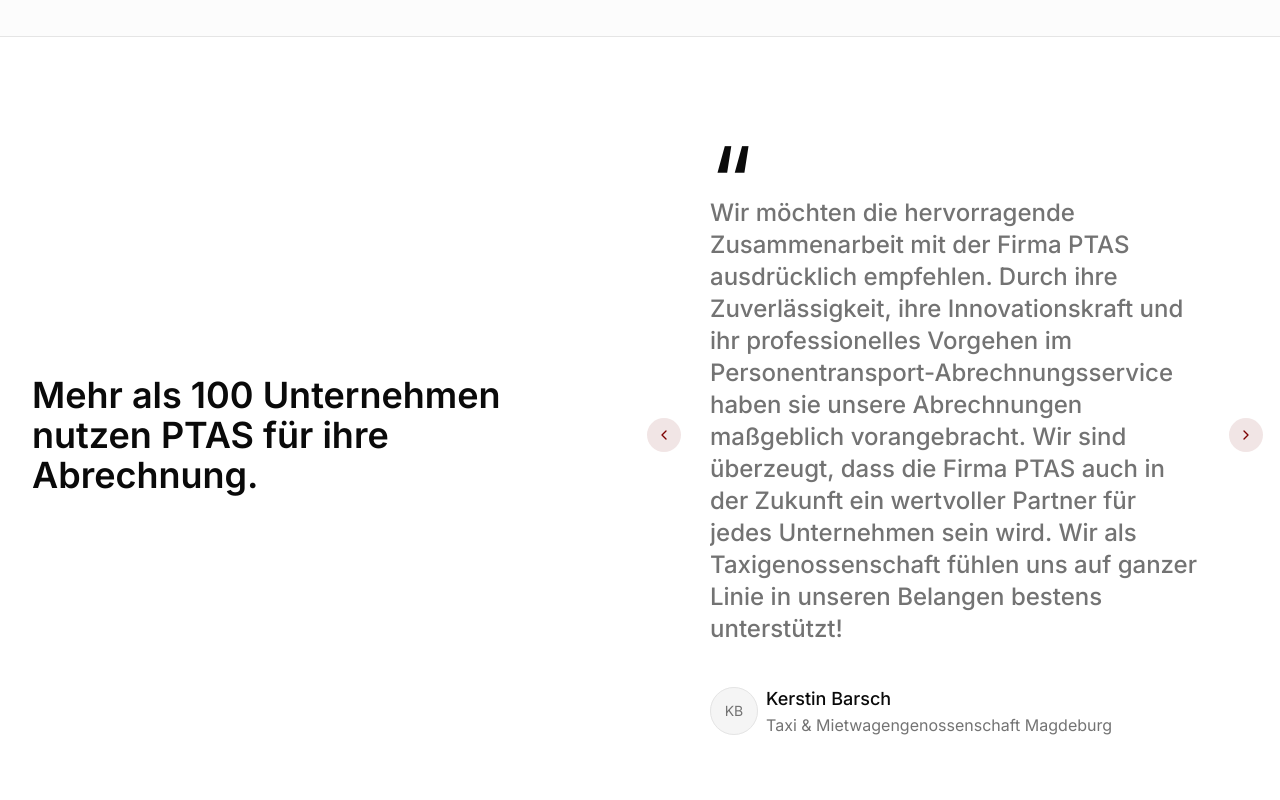
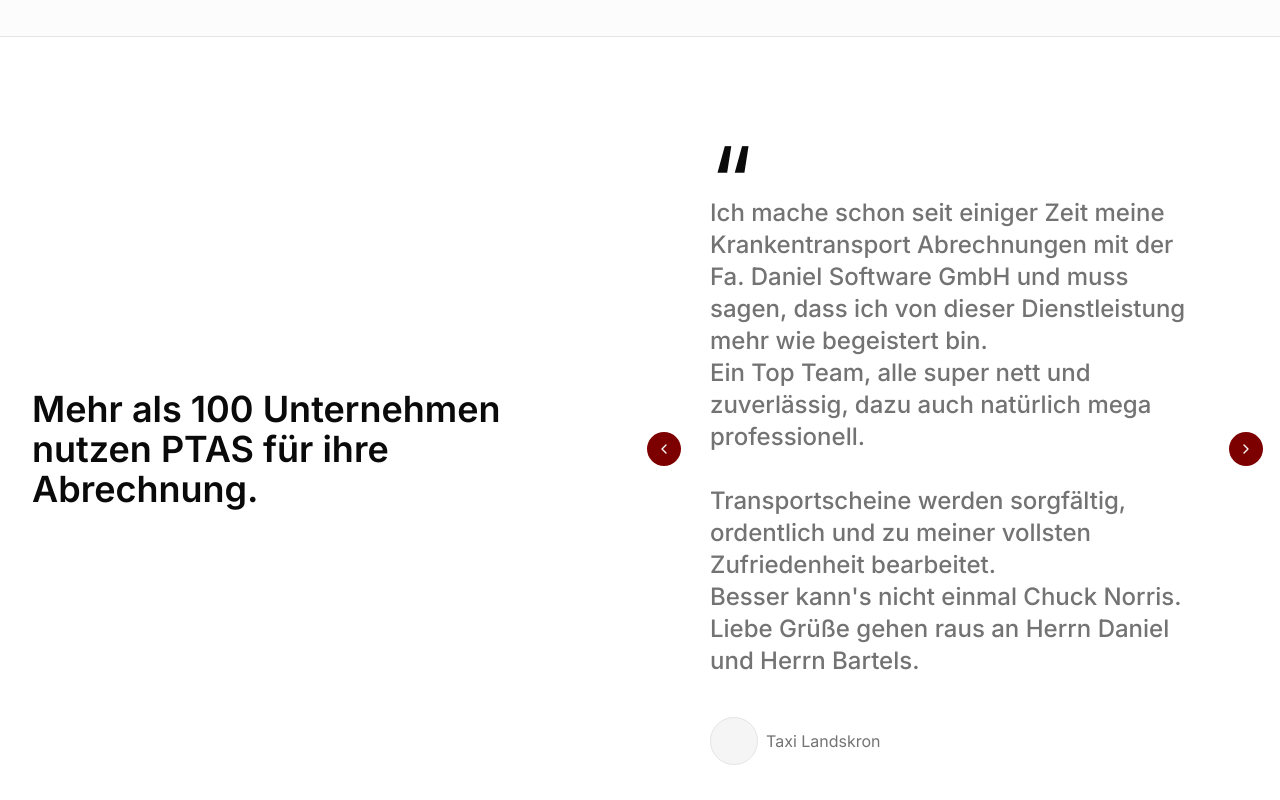
Before and after one commit to Yeah-Jack/ptas, a Next.js app: page / in a window 1280 px wide. Shown: the part 2180-2980 px from the top of the page. Built offline with nearby package versions, Linux system fonts and the light colour scheme.

Commit message:
Add more testimonials

```diff
--- a/components/testimonial.tsx
+++ b/components/testimonial.tsx
@@ -25,13 +25,55 @@
 		content:
 			"Wir möchten die hervorragende Zusammenarbeit mit der Firma PTAS ausdrücklich empfehlen. Durch ihre Zuverlässigkeit, ihre Innovationskraft und ihr professionelles Vorgehen im Personentransport-Abrechnungsservice haben sie unsere Abrechnungen maßgeblich vorangebracht. Wir sind überzeugt, dass die Firma PTAS auch in der Zukunft ein wertvoller Partner für jedes Unternehmen sein wird. Wir als Taxigenossenschaft fühlen uns auf ganzer Linie in unseren Belangen bestens unterstützt!",
 	},
-	// {
-	// 	name: "Garrett Lewis",
-	// 	company: "Taxi 24",
-	// 	avatar: "https://randomuser.me/api/portraits/men/27.jpg",
-	// 	content:
-	// 		"Mit PTAS kann ich meine Abrechnungen ganz einfach im Blick behalten und in Echtzeit sehen, wie sie sich entwickeln.",
-	// },
+	{
+		name: "",
+		company: "Taxi Landskron",
+		avatar: "",
+		content:
+			"Ich mache schon seit einiger Zeit meine Krankentransport Abrechnungen mit der Fa. Daniel Software GmbH und muss sagen, dass ich von dieser Dienstleistung mehr wie begeistert bin.\n Ein Top Team, alle super nett und zuverlässig, dazu auch natürlich mega professionell.\n\n Transportscheine werden sorgfältig, ordentlich und zu meiner vollsten Zufriedenheit bearbeitet.\n Besser kann's nicht einmal Chuck Norris.\n Liebe Grüße gehen raus an Herrn Daniel und Herrn Bartels.",
+	},
+	{
+		name: "Rayan A.",
+		company: "",
+		avatar: "",
+		content:
+			"Ich arbeite seit über einem Jahr mit der Daniel Software GmbH zusammen und bin absolut begeistert. Es gab nie ein Problem; das Team ist stets freundlich und hilfsbereit. Die Kommunikation läuft reibungslos, und ich fühle mich immer gut betreut. Alles in allem kann ich diese Firma uneingeschränkt weiterempfehlen!.",
+	},
+	{
+		name: "Ina M.",
+		company: "",
+		avatar: "",
+		content:
+			"Wir sind jetzt seit fast einem 3/4 Jahr dabei und ich kann nur sagen, dass ich sehr froh bin bei Daniel Software gelandet zu sein.\n Die Mitarbeiter haben immer ein offenes Ohr und kümmern sich sofort um meine Anliegen. Daumen hoch.",
+	},
+	{
+		name: "Annette B.",
+		company: "Bergischer Fahrten Service",
+		avatar: "",
+		content:
+			"Seit dem ersten Kontakt vor 5 Monaten und der darauf folgenden Zusammenarbeit, wissen wir die Zusammenarbeit sehr zu schätzen. Schnelligkeit, Erreichbarkeit und Freundlichkeit sind die herausstechenden Punkte im Kontext mit der Dienstleistung. Gerne weiter so.",
+	},
+	{
+		name: "Ali M.",
+		company: "Taxi & Mietwagen Güvercin",
+		avatar: "",
+		content:
+			"Ein super organisiertes Team! Wir arbeiten jetzt seit ein paar Monaten mit der Abrechnungsfirma zusammen und hatten bisher echt keine Probleme!!",
+	},
+	{
+		name: "Martin M.",
+		company: "",
+		avatar: "",
+		content:
+			"Ich rechne seit ca 2 Jahren über Daniel Software ab. Bisher wurde alles schnell und korrekt abgerechnet. Toll!",
+	},
+	{
+		name: "Foued B.",
+		company: "",
+		avatar: "",
+		content:
+			"Ich bin sehr zufrieden mit dem Abrechnungsservice. Wenige Kürzungen und immer jemand den man erreicht.",
+	},
 ] as const;
 
 export default function Testimonial() {
@@ -50,7 +92,7 @@
 			<div className="relative px-8 sm:px-12">
 				<CarouselContent className="sm:-ml-6">
 					{testimonials.map((testimonial) => (
-						<CarouselItem key={testimonial.company} className="sm:pl-6">
+						<CarouselItem key={testimonial.content} className="sm:pl-6">
 							<div className="flex flex-col gap-10">
 								<div className="space-y-2">
 									<p className="h-14 text-8xl">&ldquo;</p>
```
